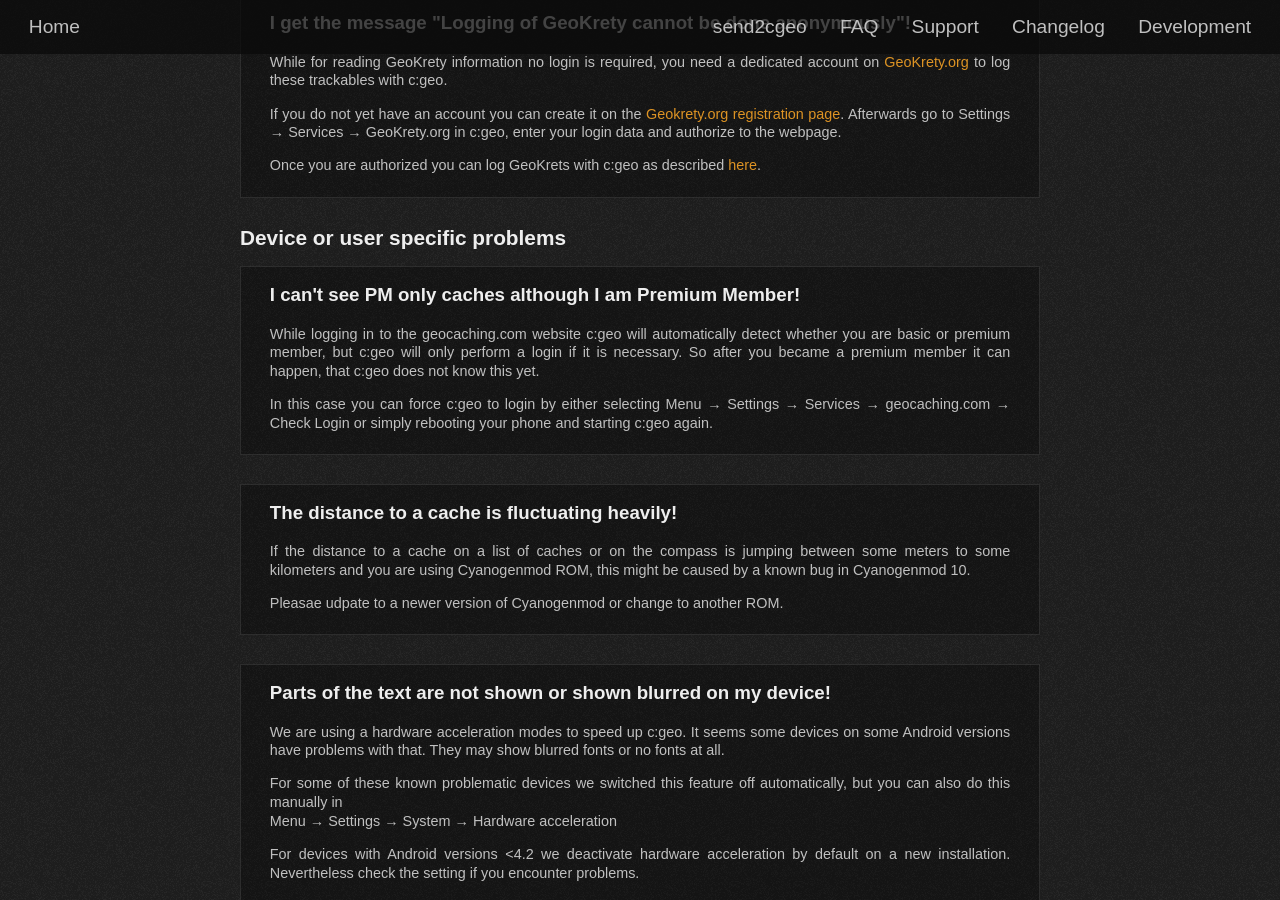
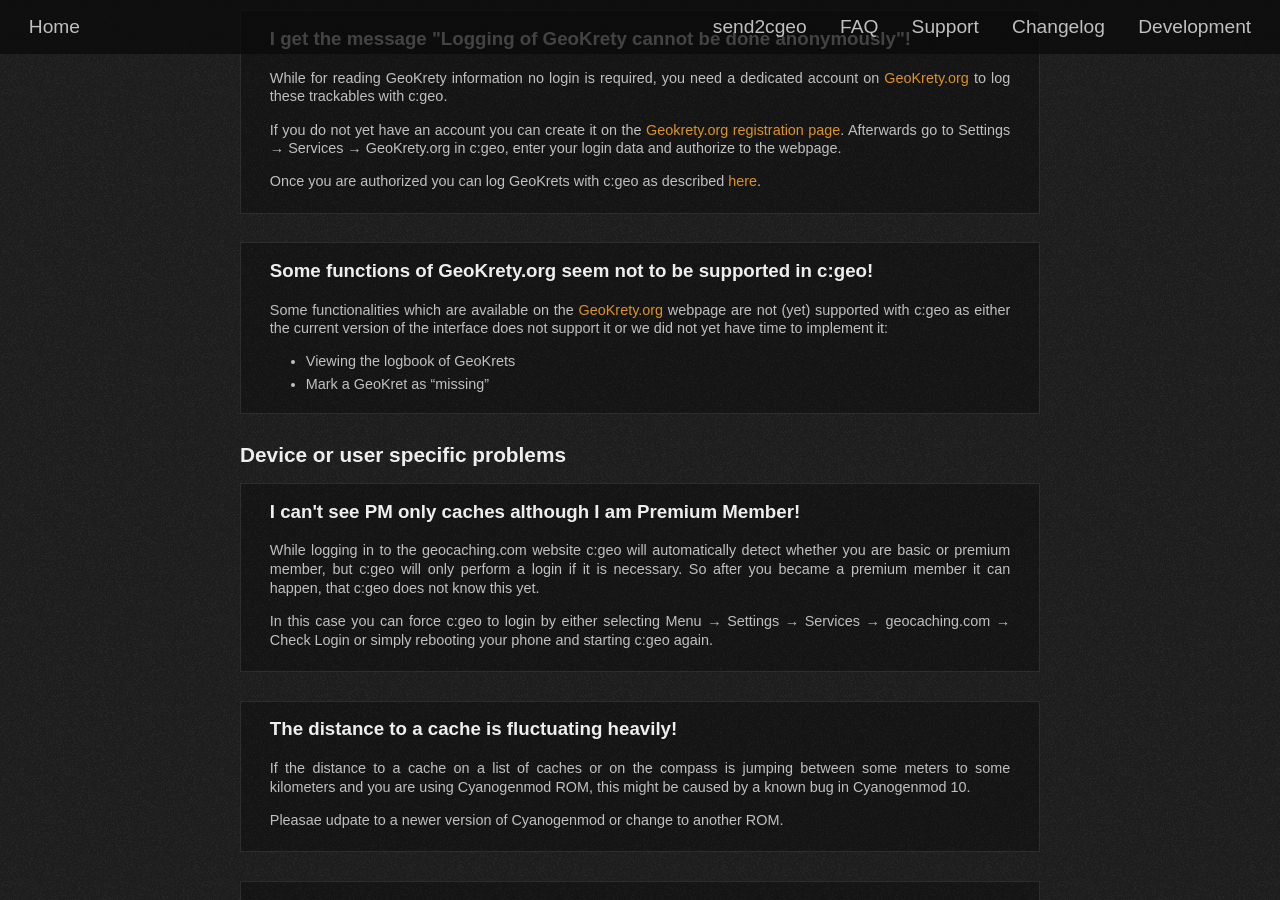
Before and after one commit to cgeo/cgeo.github.io, a Jekyll site: the page built from faq.html, in a window 1280 px wide and 900 px high, scrolled down 25392 px. Built offline with Jekyll 4.4.1, drawn with Linux system fonts in a browser that asks for light colours; some web fonts are replaced; some of the changed text lies outside the part shown.

Commit message:
FAQ: GK unsupported functions

```diff
--- a/_data/faq.yml
+++ b/_data/faq.yml
@@ -998,6 +998,14 @@
 
             Once you are authorized you can log GeoKrets with c:geo as described [here](./faq.html#trackables-logging).
 
+      - title: Some functions of GeoKrety.org seem not to be supported in c:geo!
+        id: trackables-gk-unsupported
+        content: |
+            Some functionalities which are available on the [GeoKrety.org](http://www.geokrety.org) webpage are not (yet) supported with c:geo as either the current version of the interface does not support it or we did not yet have time to implement it:
+
+            - Viewing the logbook of GeoKrets
+            - Mark a GeoKret as "missing"
+
 - title: Device or user specific problems
   items:
 
```
